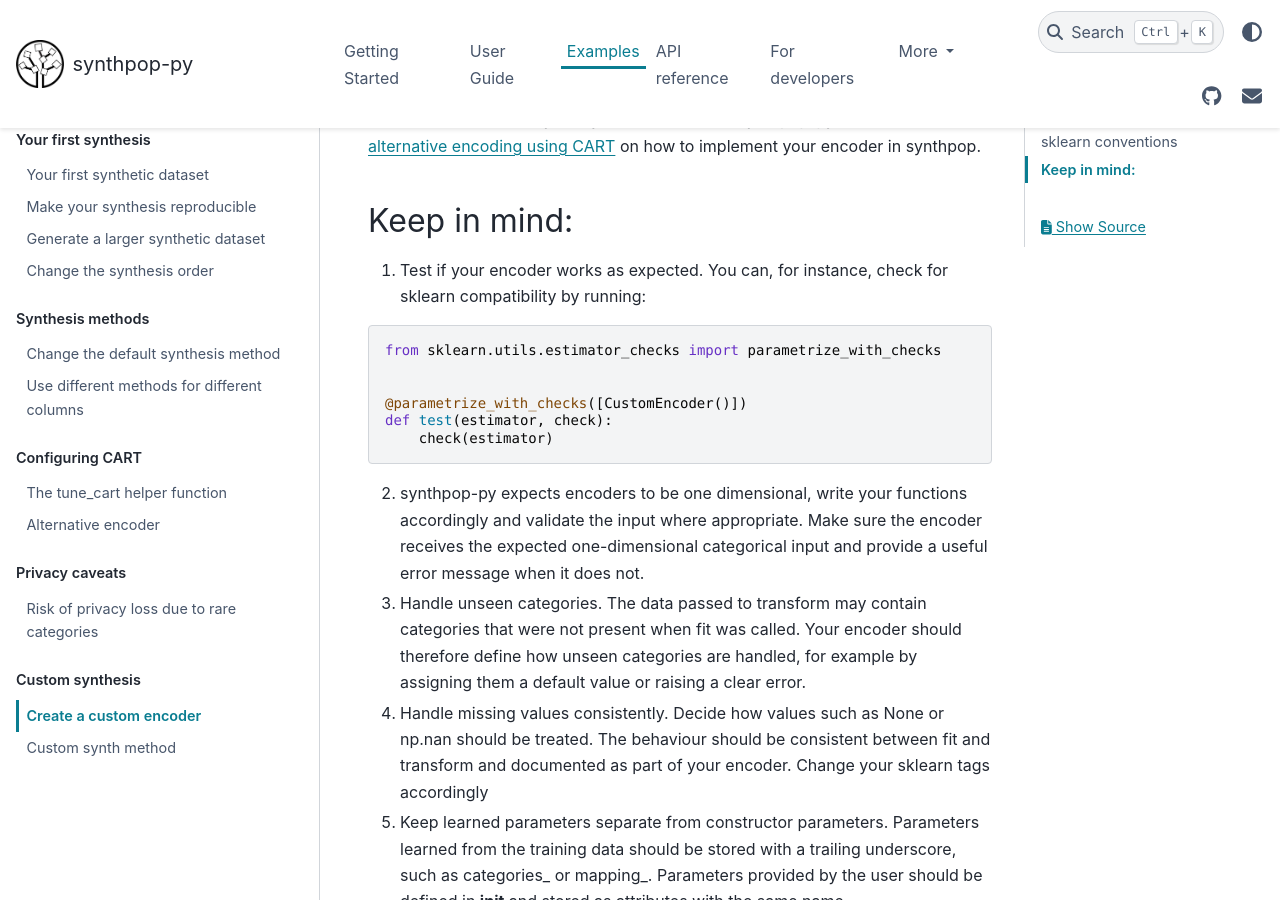
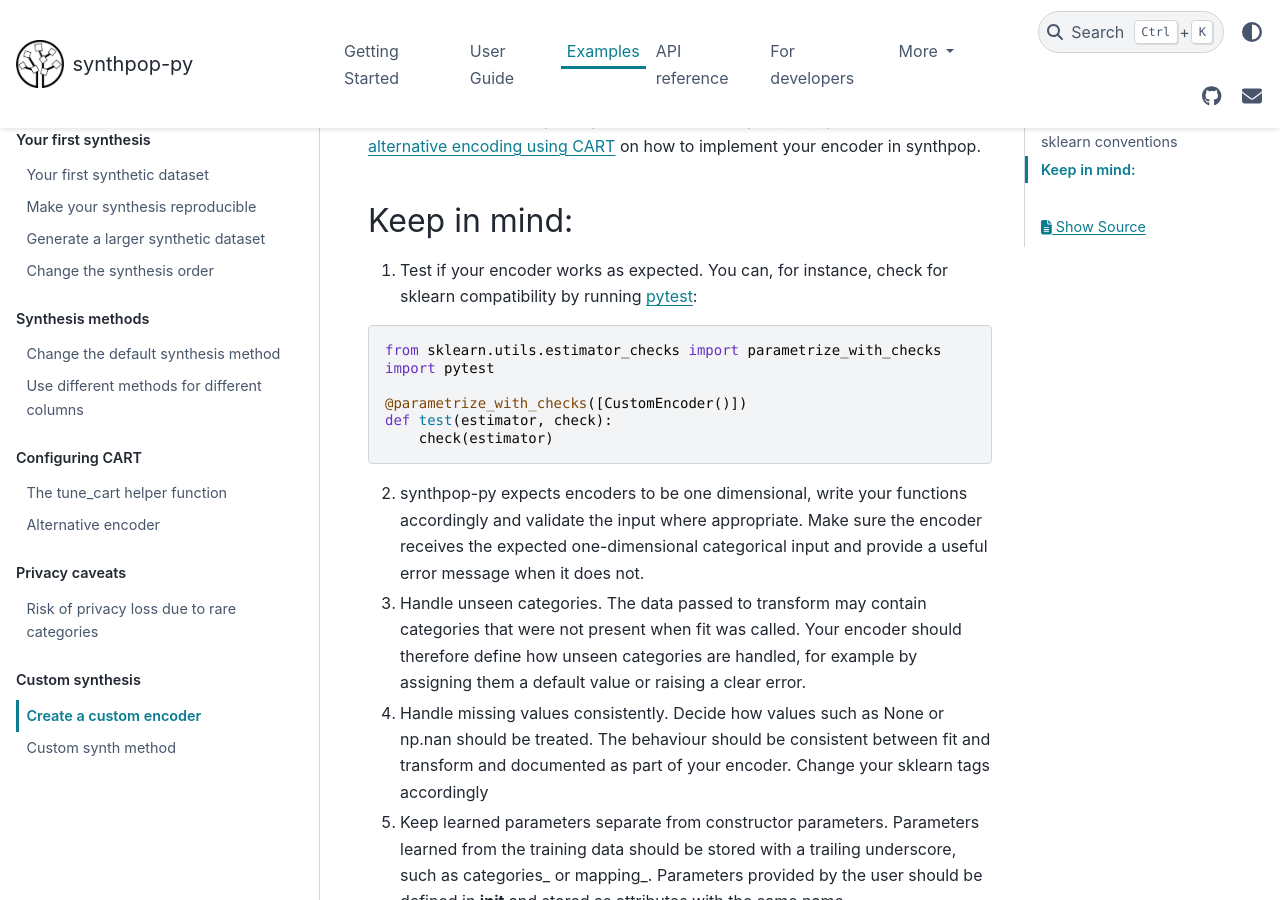
Before and after one commit to duonl/synthpop-py, a Sphinx documentation site: the page built from docs/source/examples/custom_encoder.md, in a window 1280 px wide and 900 px high, scrolled down 3895 px. Built offline with Sphinx 7.4.7 and the PyData theme 0.15.4, drawn with Linux system fonts in a browser that asks for light colours.

Commit message:
Minor additions

````diff
--- a/docs/source/examples/custom_encoder.md
+++ b/docs/source/examples/custom_encoder.md
@@ -142,10 +142,10 @@ class CustomEncoder(TransformerMixin, BaseEstimator):
 Now our encoder is fully ready to be used inside synthpop-py's framework! See [alternative encoding using CART](alternative_encoder.md) on how to implement your encoder in synthpop.
 
 ## Keep in mind:
-1. Test if your encoder works as expected. You can, for instance, check for sklearn compatibility by running:
+1. Test if your encoder works as expected. You can, for instance, check for sklearn compatibility by running [pytest](https://docs.pytest.org/en/stable/):
 ```python
 from sklearn.utils.estimator_checks import parametrize_with_checks
-
+import pytest
 
 @parametrize_with_checks([CustomEncoder()])
 def test(estimator, check):
````
